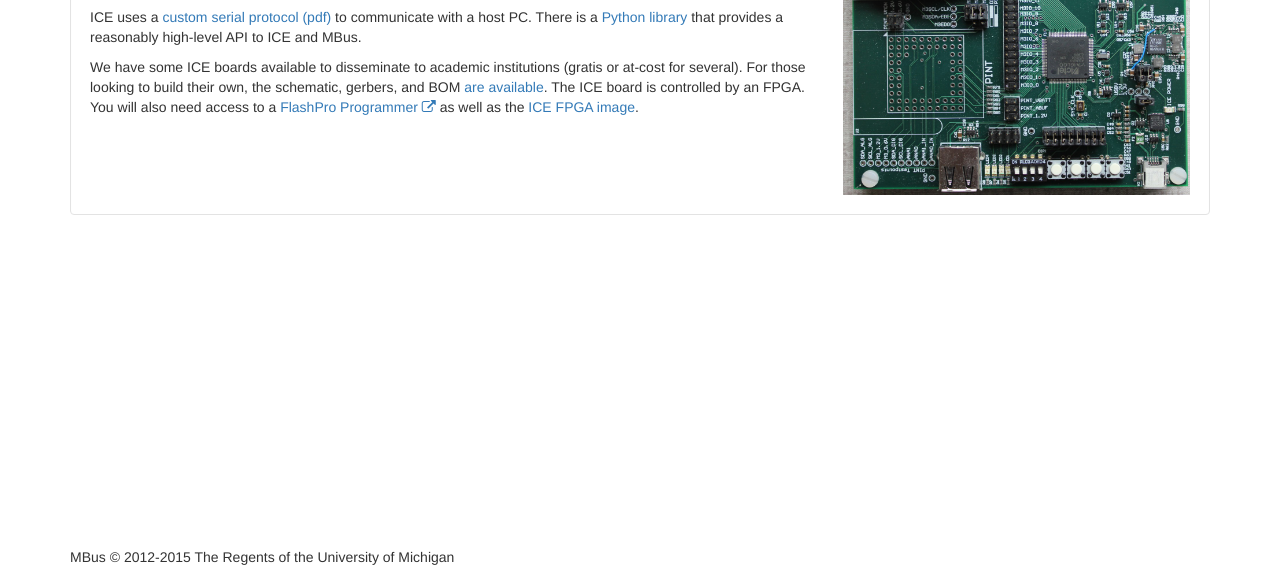
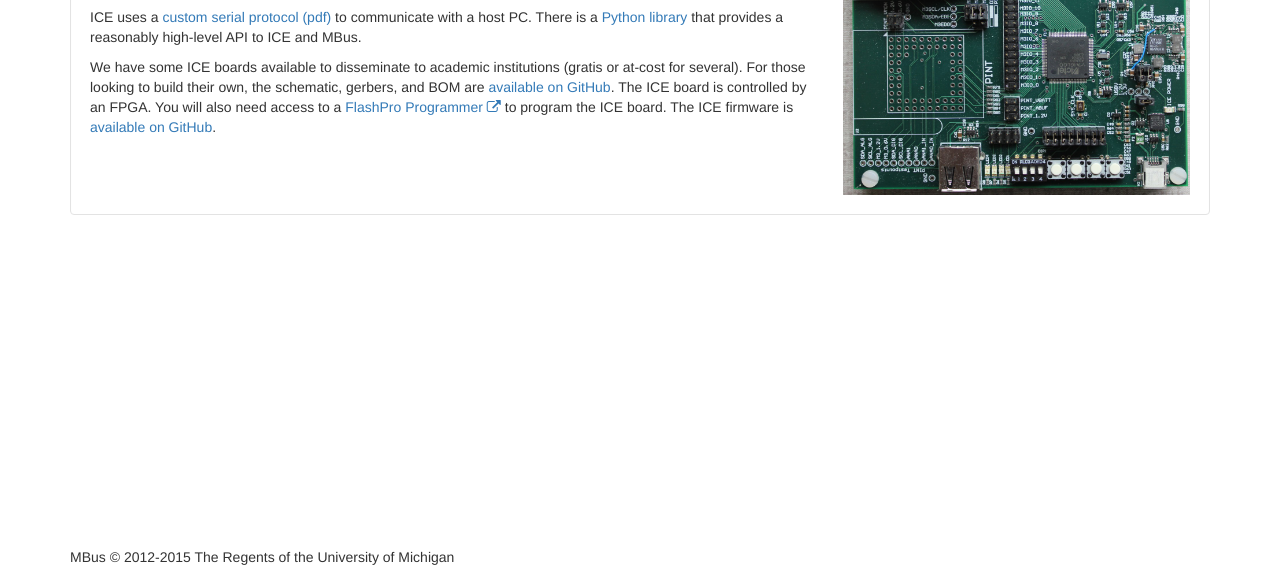
Before and after one commit to mbus/mbus.github.io, a plain HTML site: page ice.html in a window 1280 px wide. Shown: the part 223-800 px from the top of the page. Drawn offline with nearby package versions, Linux system fonts and the light colour scheme.

Commit message:
Point ICE materials to github

```diff
--- a/ice.html
+++ b/ice.html
@@ -93,10 +93,12 @@
         <p>
           We have some ICE boards available to disseminate to academic institutions
           (gratis or at-cost for several). For those looking to build their own, the
-          schematic, gerbers, and BOM <a href="mailto:mbus-team@umich.edu">are
-            available</a>. The ICE board is controlled by an FPGA. You will also
-          need access to a <a href="http://www.microsemi.com/products/fpga-soc/design-resources/programming/flashpro" target="_blank">FlashPro Programmer <i class="fa fa-external-link"></i></a> as well as the
-          <a href="mailto:mbus-team@umich.edu">ICE FPGA image</a>.
+          schematic, gerbers, and BOM are
+          <a href="https://github.com/mbus/ice">available on GitHub</a>.
+          The ICE board is controlled by an FPGA. You will also
+          need access to a <a href="http://www.microsemi.com/products/fpga-soc/design-resources/programming/flashpro" target="_blank">FlashPro Programmer <i class="fa fa-external-link"></i></a> to program the ICE board.
+          The ICE firmware is
+          <a href="https://github.com/mbus/ice">available on GitHub</a>.
         </p>
       </div>
       <div class="col-lg-4 col-xs-12">
```
